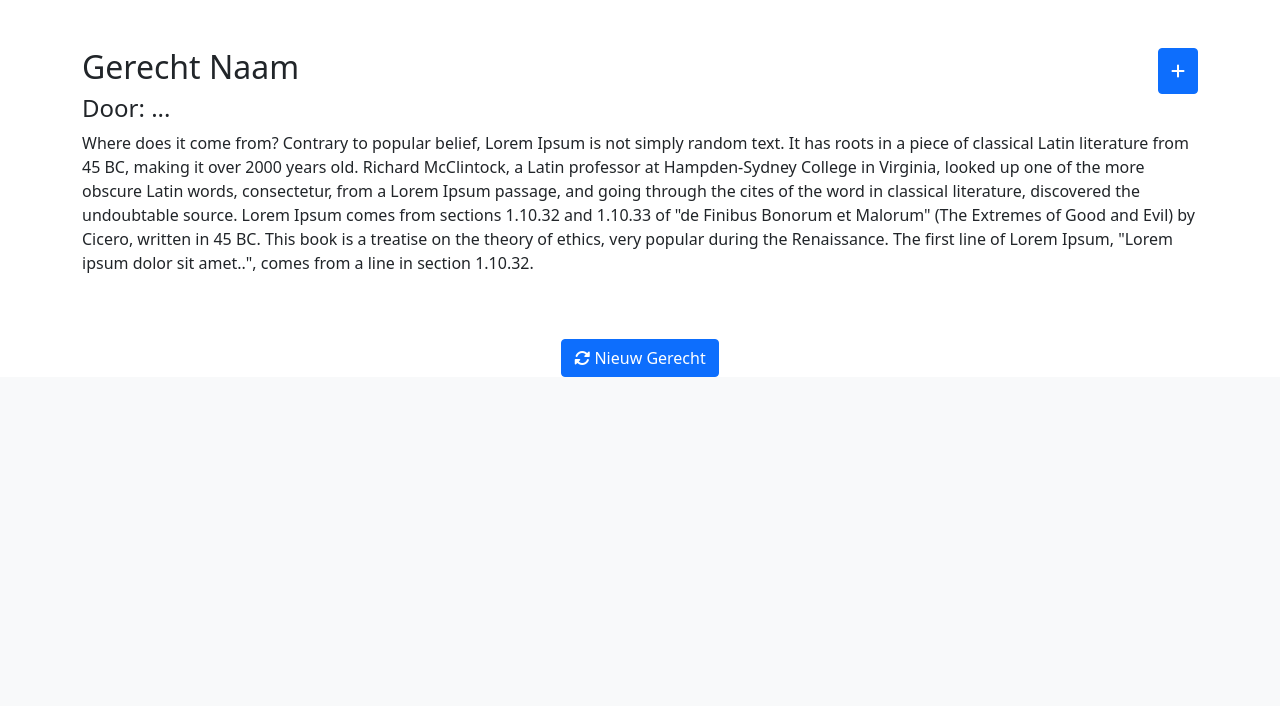
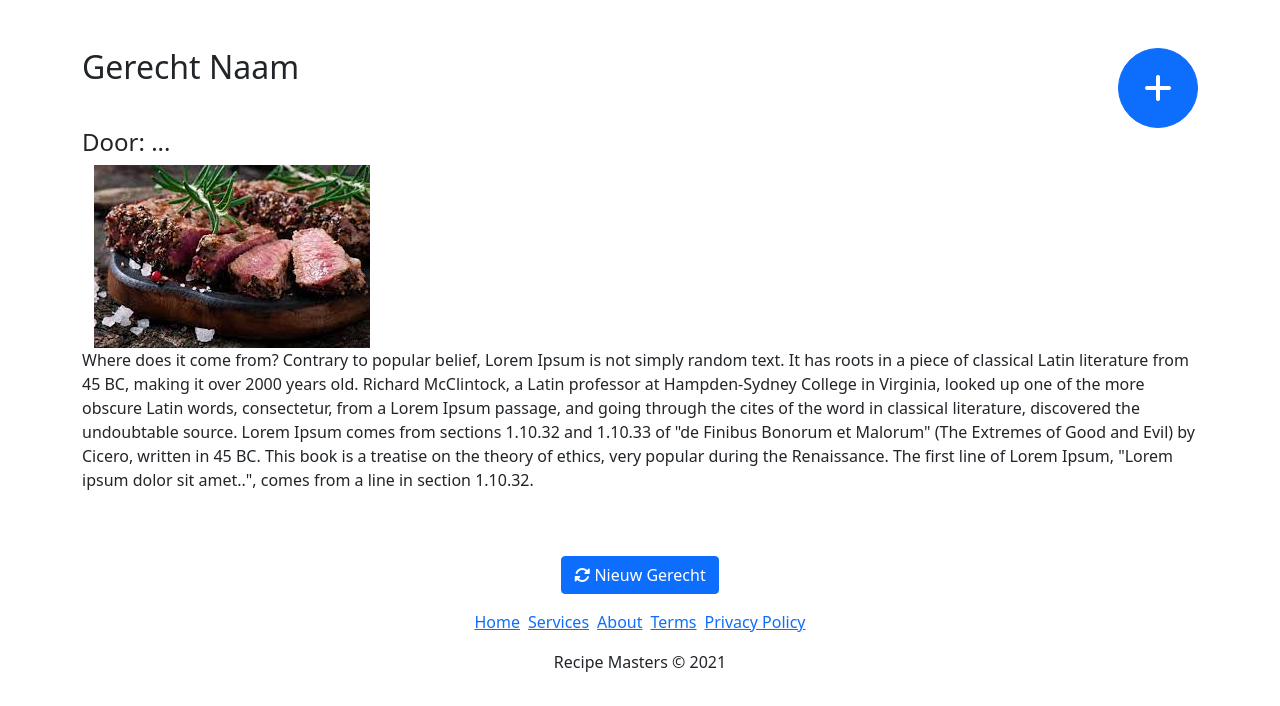
Before and after one commit to Renze3010/Recepten, a Django app: template frontend/templates/home_view.html in a window 1280 px wide. Shown: the part 466-1172 px from the top of the page. Before the commit the page ends 843 px from the top, so only its background shows below. Run offline with Django 3.2, Linux system fonts and the light colour scheme; the template is opened without the code that fills it, so the values that code supplies are empty; some libraries are stand-ins or nearby versions.

Commit message:
Homepage finished and base.html

```diff
--- a/frontend/static/css/style.css
+++ b/frontend/static/css/style.css
@@ -17,11 +17,20 @@
     transform: translate(-50%, -50%);
 }
 
-.recept-wrapper button{
 
 
+ .recept-wrapper button.btn.btn-primary{
+    height: 80px;
+    width: 80px;
+    font-size: 2em;
+    font-weight: bold;
+    border-radius: 50%;
+    text-align: center;
+    cursor: pointer;
 
 }
+
+
 
 @media (max-width: 991px) {
     .hide-mobile {
--- /dev/null
+++ b/frontend/templates/base.html
@@ -0,0 +1,75 @@
+{% load static %}
+
+{% block head %}
+<!doctype html>
+<html lang="en">
+  <head>
+    <meta charset="utf-8">
+    <meta name="viewport" content="width=device-width, initial-scale=1">
+
+    <script src="https://kit.fontawesome.com/80c5c6228d.js" crossorigin="anonymous"></script>
+
+    <link href="https://cdn.jsdelivr.net/npm/bootstrap@5.0.2/dist/css/bootstrap.min.css" rel="stylesheet" integrity="sha384-EVSTQN3/azprG1Anm3QDgpJLIm9Nao0Yz1ztcQTwFspd3yD65VohhpuuCOmLASjC" crossorigin="anonymous">
+    <link rel="stylesheet" href="{% static 'css/style.css' %}">
+
+    <title>Restaurant app</title>
+  </head>
+  <body>
+{% endblock head %}
+
+{% block navbar %}
+<nav class="navbar navbar-expand-lg navbar-light bg-light">
+    <div class="container">
+      <button class="btn btn-primary hide-desktop" type="submit"><i class="fa-solid fa-user"></i> Login</button>
+      <a class="navbar-brand" href="#">
+        <img src="{% static 'img/1.webp' %}" alt="logo" width="120" height="auto">
+      </a>
+      <button class="navbar-toggler" type="button" data-bs-toggle="collapse" data-bs-target="#navbarNavDropdown" aria-controls="navbarNavDropdown" aria-expanded="false" aria-label="Toggle navigation">
+        <span class="navbar-toggler-icon"></span>
+      </button>
+
+
+      <div class="collapse navbar-collapse" id="navbarNavDropdown">
+        <ul class="navbar-nav">
+          <li class="nav-item">
+            <a class="nav-link active" aria-current="page" href="#">Home</a>
+          </li>
+          <li class="nav-item">
+            <a class="nav-link" href="#">Opgeslagen</a>
+          </li>
+          <li class="nav-item">
+            <a class="nav-link" href="#">Help</a>
+          </li>
+            </ul>
+          </li>
+        </ul>
+        <button class="btn btn-primary hide-mobile ms-auto" type="submit"><i class="fa-solid fa-user"></i> Login</button>
+
+      </div>
+    </div>
+  </nav>
+{% endblock navbar %}
+
+{% block content %}
+{% endblock content %}
+
+{% block footer %}
+<footer class="py-3">
+    <ul class="list-inline d-flex justify-content-center">
+        <li class="list-inline-item"><a href="#">Home</a></li>
+        <li class="list-inline-item"><a href="#">Services</a></li>
+        <li class="list-inline-item"><a href="#">About</a></li>
+        <li class="list-inline-item"><a href="#">Terms</a></li>
+        <li class="list-inline-item"><a href="#">Privacy Policy</a></li>
+    </ul>
+    <p class="copyright d-flex justify-content-center">Recipe Masters © 2021</p>
+</footer>
+</div>
+
+  <script src="https://cdn.jsdelivr.net/npm/bootstrap@5.0.2/dist/js/bootstrap.bundle.min.js" integrity="sha384-MrcW6ZMFYlzcLA8Nl+NtUVF0sA7MsXsP1UyJoMp4YLEuNSfAP+JcXn/tWtIaxVXM" crossorigin="anonymous"></script>
+
+
+{% endblock footer %}
+
+</body>
+</html>
--- a/frontend/templates/home_view.html
+++ b/frontend/templates/home_view.html
@@ -1,50 +1,7 @@
+{% extends 'base.html' %}
 {% load static %}
 
-<!doctype html>
-<html lang="en">
-  <head>
-    <meta charset="utf-8">
-    <meta name="viewport" content="width=device-width, initial-scale=1">
-
-    <script src="https://kit.fontawesome.com/80c5c6228d.js" crossorigin="anonymous"></script>
-
-    <link href="https://cdn.jsdelivr.net/npm/bootstrap@5.0.2/dist/css/bootstrap.min.css" rel="stylesheet" integrity="sha384-EVSTQN3/azprG1Anm3QDgpJLIm9Nao0Yz1ztcQTwFspd3yD65VohhpuuCOmLASjC" crossorigin="anonymous">
-    <link rel="stylesheet" href="{% static 'css/style.css' %}">
-
-    <title>Restaurant app</title>
-  </head>
-  <body>
-
-    <nav class="navbar navbar-expand-lg navbar-light bg-light">
-        <div class="container">
-          <button class="btn btn-primary hide-desktop" type="submit"><i class="fa-solid fa-user"></i> Login</button>
-          <a class="navbar-brand" href="#">
-            <img src="{% static 'img/1.webp' %}" alt="logo" width="120" height="auto">
-          </a>
-          <button class="navbar-toggler" type="button" data-bs-toggle="collapse" data-bs-target="#navbarNavDropdown" aria-controls="navbarNavDropdown" aria-expanded="false" aria-label="Toggle navigation">
-            <span class="navbar-toggler-icon"></span>
-          </button>
-
-
-          <div class="collapse navbar-collapse" id="navbarNavDropdown">
-            <ul class="navbar-nav">
-              <li class="nav-item">
-                <a class="nav-link active" aria-current="page" href="#">Home</a>
-              </li>
-              <li class="nav-item">
-                <a class="nav-link" href="#">Opgeslagen</a>
-              </li>
-              <li class="nav-item">
-                <a class="nav-link" href="#">Help</a>
-              </li>
-                </ul>
-              </li>
-            </ul>
-            <button class="btn btn-primary hide-mobile ms-auto" type="submit"><i class="fa-solid fa-user"></i> Login</button>
-
-          </div>
-        </div>
-      </nav>
+{% block content %}
 
   <section class="header-wrapper">
     <img src="{% static 'img/Home.jpg' %}" alt="" class="img-fluid">
@@ -56,30 +13,18 @@
       <h2>Gerecht Naam</h2>
       <button class="btn btn-primary" type="submit"><i class="fa-solid fa-plus"></i></button>
     </div>
-
-
     <h4>Door: ...</h4>
-        <p>Where does it come from?
-          Contrary to popular belief, Lorem Ipsum is not simply random text. It has roots in a piece of classical Latin literature from 45 BC, making it over 2000 years old. Richard McClintock, a Latin professor at Hampden-Sydney College in Virginia, looked up one of the more obscure Latin words, consectetur, from a Lorem Ipsum passage, and going through the cites of the word in classical literature, discovered the undoubtable source. Lorem Ipsum comes from sections 1.10.32 and 1.10.33 of "de Finibus Bonorum et Malorum" (The Extremes of Good and Evil) by Cicero, written in 45 BC. This book is a treatise on the theory of ethics, very popular during the Renaissance. The first line of Lorem Ipsum, "Lorem ipsum dolor sit amet..", comes from a line in section 1.10.32.
+    <div class="container recept-image">
+      <div class="d-flex justify-content-begin">
+        <img src="{% static 'img/smicheld.jpg' %}" alt="" class="img-fluid">
+      </div>
+    </div>
+    <p>
+      Where does it come from? Contrary to popular belief, Lorem Ipsum is not simply random text. It has roots in a piece of classical Latin literature from 45 BC, making it over 2000 years old. Richard McClintock, a Latin professor at Hampden-Sydney College in Virginia, looked up one of the more obscure Latin words, consectetur, from a Lorem Ipsum passage, and going through the cites of the word in classical literature, discovered the undoubtable source. Lorem Ipsum comes from sections 1.10.32 and 1.10.33 of "de Finibus Bonorum et Malorum" (The Extremes of Good and Evil) by Cicero, written in 45 BC. This book is a treatise on the theory of ethics, very popular during the Renaissance. The first line of Lorem Ipsum, "Lorem ipsum dolor sit amet..", comes from a line in section 1.10.32.
     </p>
-
   </div>
 
-      <div>
   <div class="d-flex justify-content-center">
     <button class="btn btn-primary" type="submit"><i class="fa-solid fa-rotate"></i> Nieuw Gerecht</button>
   </div>
-      </div>
-
-
-
-
-
-
-
-
-
-      <script src="https://cdn.jsdelivr.net/npm/bootstrap@5.0.2/dist/js/bootstrap.bundle.min.js" integrity="sha384-MrcW6ZMFYlzcLA8Nl+NtUVF0sA7MsXsP1UyJoMp4YLEuNSfAP+JcXn/tWtIaxVXM" crossorigin="anonymous"></script>
-
-    </body>
-</html>
+{% endblock content %}
```
Also changed, not shown: frontend/static/img/kip.png (added), frontend/static/img/smicheld.jpg (added). Lines whose indentation alone changed are shown as unchanged.
